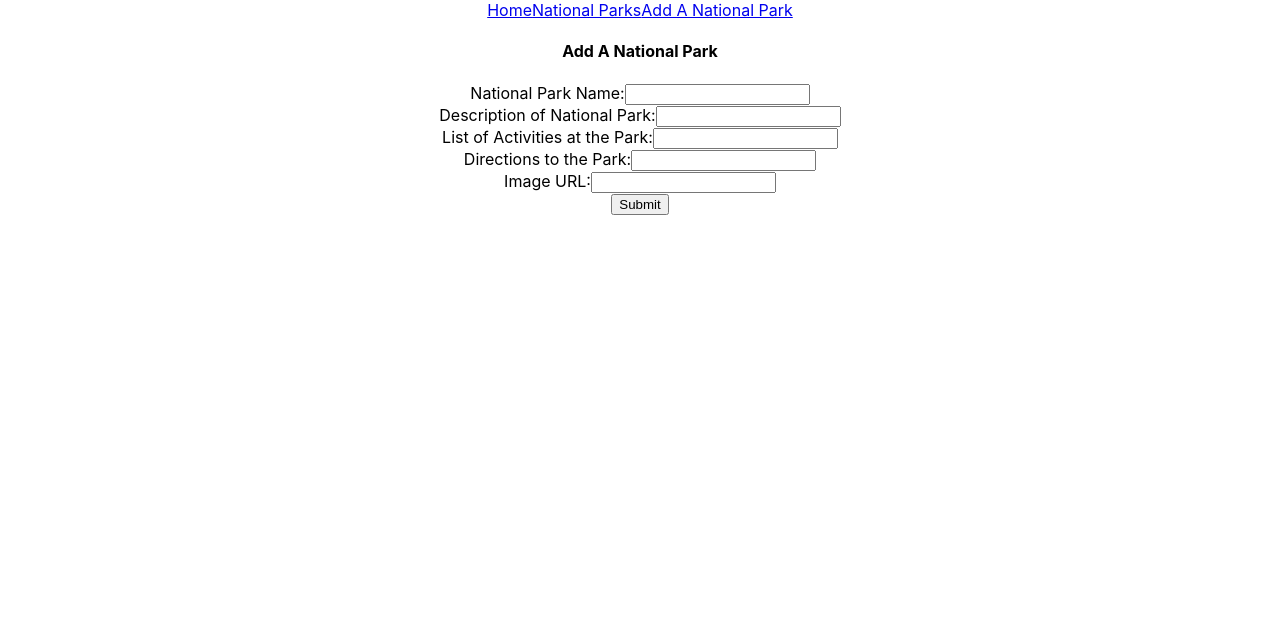
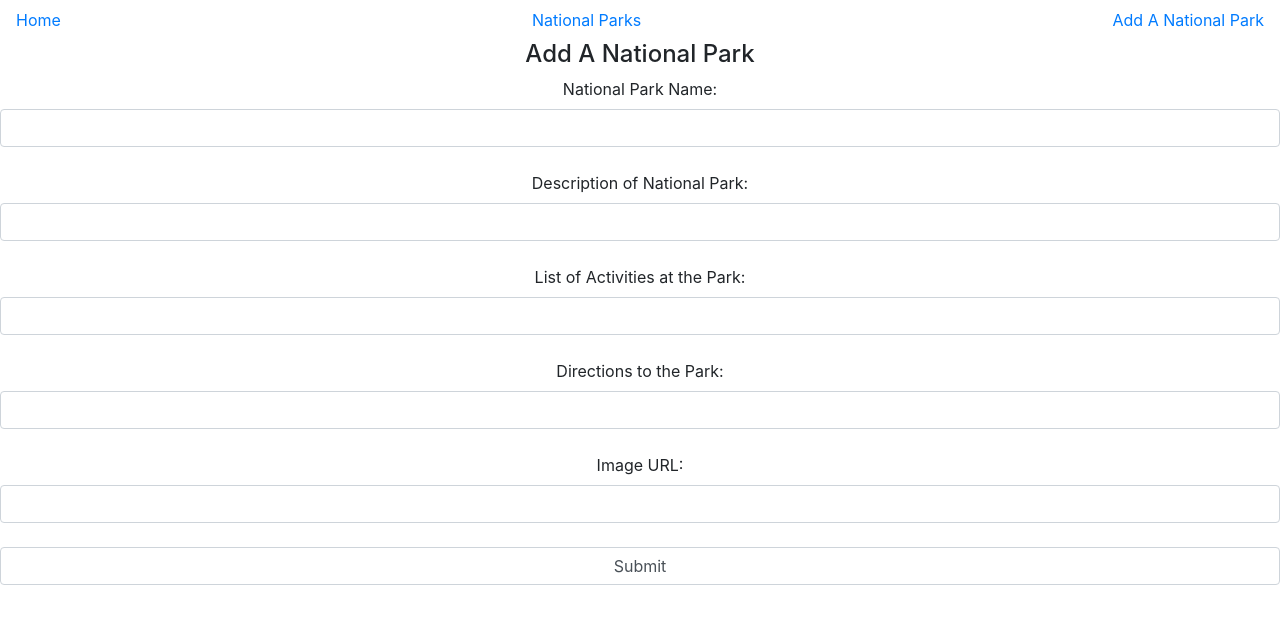
Before and after one commit to nicholasykng/nationalpark, a React (Create React App) app in the folder client/: page /new in a window 1280 px wide. Shown: the top 624 px of the page. Built offline with nearby package versions, Linux system fonts and the light colour scheme.

Commit message:
configuring layout of all of the forms

```diff
--- a/client/src/components/CommentNew.js
+++ b/client/src/components/CommentNew.js
@@ -1,6 +1,7 @@
 import React, {Component} from 'react'
 import {connect} from 'react-redux'
 import {createComment} from '../actions/createComment'
+import {FormControl, FormGroup, FormLabel} from 'react-bootstrap'
 
 class CommentNew extends Component {
     state = {
@@ -26,11 +27,13 @@ class CommentNew extends Component {
             <div className="comment-new-form">
                 <h3>Add Comment:</h3>
                 <form onSubmit={this.handleOnSubmit}>
-                <label>Comment:</label>
-                <input type="text" value={this.state.content} name="content" onChange={this.handleOnChange} /><br></br>
-                <label>Your Name:</label>
-                <input type="text" value={this.state.commenter} name="commenter" onChange={this.handleOnChange} /><br></br>
-                <input type="submit"></input>
+                    <FormGroup controlId="basic-form">
+                        <FormLabel>Comment:</FormLabel>
+                        <FormControl type="text" value={this.state.content} name="content" onChange={this.handleOnChange} /><br></br>
+                        <FormLabel>Your Name:</FormLabel>
+                        <FormControl type="text" value={this.state.commenter} name="commenter" onChange={this.handleOnChange} /><br></br>
+                        <FormControl type="submit"/>
+                    </FormGroup>
                 </form>
             </div>
         )
--- a/client/src/containers/ParkNew.js
+++ b/client/src/containers/ParkNew.js
@@ -1,6 +1,7 @@
 import React, {Component} from 'react'
 import {createPark} from '../actions/createPark'
 import {connect} from 'react-redux'
+import {FormControl, FormGroup, FormLabel} from 'react-bootstrap'
 
 class ParkNew extends Component {
     state = {
@@ -30,17 +31,19 @@ class ParkNew extends Component {
             <div className="Add-New-Park">
                 <h4>Add A National Park</h4>
                 <form onSubmit={this.handleOnSubmit}>
-                    <label>National Park Name:</label>
-                    <input type="text" name="name" value={this.state.name} onChange={this.handleOnChange} /><br></br>
-                    <label>Description of National Park:</label>
-                    <input type="textarea" name="description" value={this.state.description} onChange={this.handleOnChange} /><br></br>
-                    <label>List of Activities at the Park:</label>
-                    <input type="textarea" name="activities" value={this.state.activities} onChange={this.handleOnChange} /><br></br>
-                    <label>Directions to the Park:</label>
-                    <input type="textarea" name="directions" value={this.state.directions} onChange={this.handleOnChange} /><br></br>
-                    <label>Image URL:</label>
-                    <input type="text" name="images" value={this.state.images} onChange={this.handleOnChange} /><br></br>
-                    <input type="submit"></input>
+                    <FormGroup>
+                    <FormLabel>National Park Name:</FormLabel>
+                    <FormControl type="text" name="name" value={this.state.name} onChange={this.handleOnChange} /><br></br>
+                    <FormLabel>Description of National Park:</FormLabel>
+                    <FormControl  type="textarea" name="description" value={this.state.description} onChange={this.handleOnChange} /><br></br>
+                    <FormLabel>List of Activities at the Park:</FormLabel>
+                    <FormControl  type="textarea" name="activities" value={this.state.activities} onChange={this.handleOnChange} /><br></br>
+                    <FormLabel>Directions to the Park:</FormLabel>
+                    <FormControl  type="textarea" name="directions" value={this.state.directions} onChange={this.handleOnChange} /><br></br>
+                    <FormLabel>Image URL:</FormLabel>
+                    <FormControl  type="text" name="images" value={this.state.images} onChange={this.handleOnChange} /><br></br>
+                    <FormControl  type="submit"></FormControl >
+                    </FormGroup>
                 </form>
             </div>
         )
--- a/client/src/containers/ParkShow.js
+++ b/client/src/containers/ParkShow.js
@@ -4,6 +4,7 @@ import {fetchPark} from '../actions/fetchPark.js'
 import {fetchComments} from '../actions/fetchComments'
 import CommentList from '../components/CommentList'
 import CommentNew from '../components/CommentNew'
+
 
 class ParkShow extends Component {
     componentDidMount() {
@@ -18,7 +19,7 @@ class ParkShow extends Component {
                 <p>{park.description}</p>
                 <p>Activities: {park.activities}</p>
                 <p>Directions: {park.directions}</p>
-                <img src={park.images} width="100%" height="100%" alt="pic"/><br></br>
+                <img src={park.images} width="75%" height="75%" alt="pic"/><br></br>
                 <CommentList comments={comments} />
                 <CommentNew parkId={this.props.match.params.parkId} />
             </div>
--- a/client/src/index.js
+++ b/client/src/index.js
@@ -8,6 +8,7 @@ import {createStore, applyMiddleware} from 'redux'
 import thunk from 'redux-thunk'
 import rootReducer from "./reducers/index.js"
 import { composeWithDevTools } from 'redux-devtools-extension';
+import 'bootstrap/dist/css/bootstrap.min.css';
 
 const middleware = [thunk]
 const store = createStore(rootReducer, composeWithDevTools(
```
Also changed, not shown: 1 other file (tests, documents, lock files or other folders).
